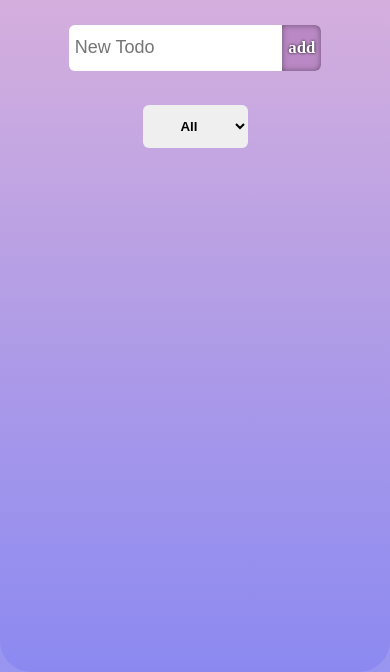
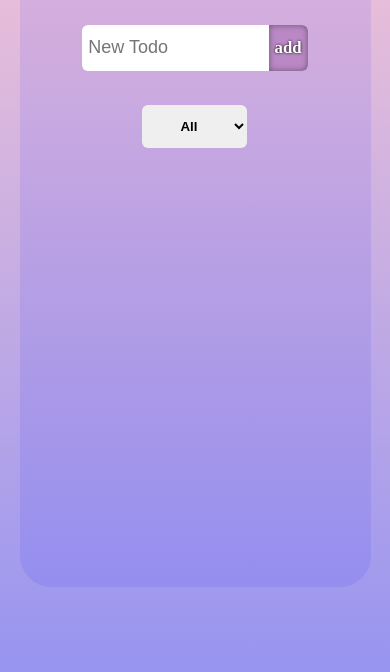
Before and after one commit to ali78efi/Todo-list-VanillaJS, a plain HTML site: page index.html in a window 390 px wide. Shown: the part 172-844 px from the top of the page. Drawn offline with Linux system fonts and the light colour scheme.

Commit message:
change .box section in mobile page

```diff
--- a/responsive.css
+++ b/responsive.css
@@ -10,7 +10,7 @@
     font-size: 12px;
   }
   body {
-    min-height: var(--visual-height)!important;
+    min-height: var(--visual-height) !important;
     max-height: var(--visual-height) !important;
   }
   .todo {
@@ -39,8 +39,8 @@
     padding: 0;
   }
   .box {
-    width: 100%;
-    height: var(--visual-height);
+    width: 90%;
+    height: 85%;
   }
   .filter-tasks-list {
     flex-direction: column;
```
